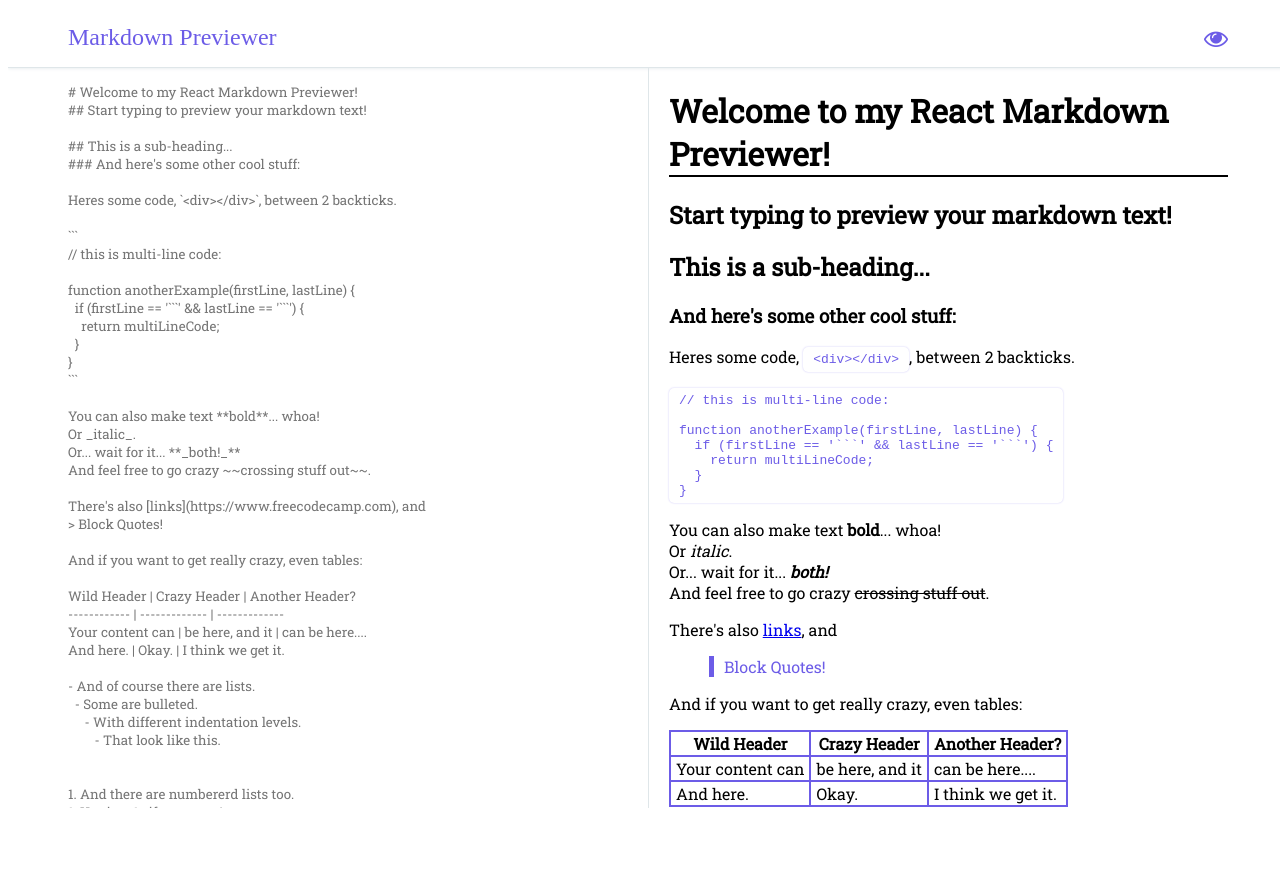
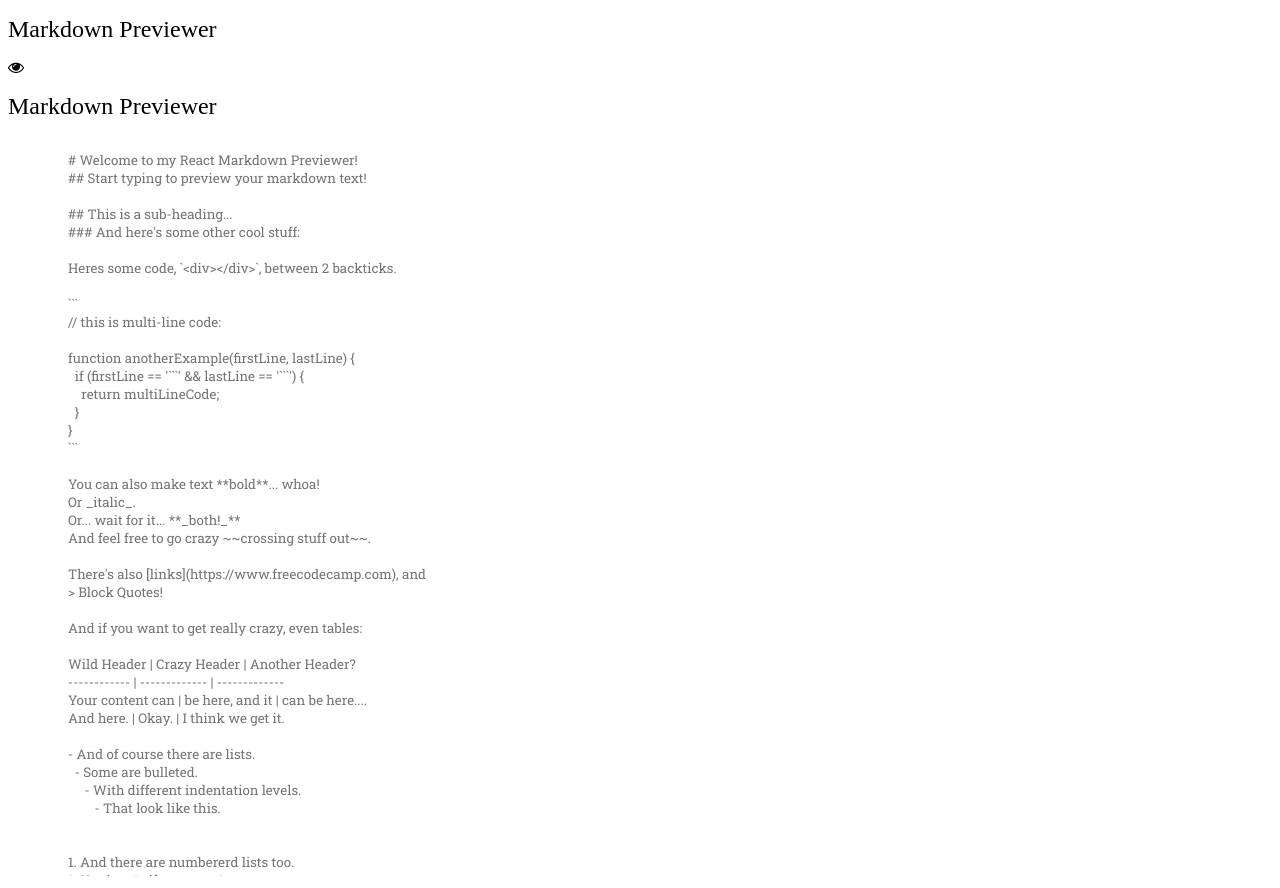
Before and after one commit to CBStanley12/easynote, a React (Create React App) app: page / in a window 1280 px wide. Before the commit the page ends 816 px from the top, so only its background shows below. Built offline with nearby package versions, Linux system fonts and the light colour scheme.

Commit message:
modify components for new layout

```diff
--- a/src/components/App.js
+++ b/src/components/App.js
@@ -3,6 +3,7 @@ import '../styles/app.css';
 import Editor from './Editor';
 import Preview from './Preview';
 import Header from './Header';
+import Sidebar from './Sidebar';
 
 class App extends Component {
   constructor(props) {
@@ -38,10 +39,10 @@ class App extends Component {
     const { handleChange, displayPreview } = this;
 
     return (
-      <div className="container">
+      <div className="layout-container">
         <Header click={displayPreview} isPreviewDisplayed={isPreviewDisplayed} />
+        <Sidebar />
         <Editor markdown={markdown} onChange={handleChange} isPreviewDisplayed={isPreviewDisplayed} />
-        <Preview markdown={markdown} isPreviewDisplayed={isPreviewDisplayed} />
       </div>
     );
   }
--- a/src/components/Editor.js
+++ b/src/components/Editor.js
@@ -2,7 +2,7 @@ import React from 'react';
 
 const Editor = ({ markdown, isPreviewDisplayed, onChange }) => {
     return (
-        <div className={`editor ${!isPreviewDisplayed ? "fullscreen" : ""}`}>
+        <div className="layout-content">
             <textarea className="editor_textarea" placeholder={markdown} onChange={onChange} type="text" rows="30" />
         </div>
     )
--- a/src/components/Header.js
+++ b/src/components/Header.js
@@ -2,7 +2,7 @@ import React from 'react';
 
 const Header = ({ click, isPreviewDisplayed }) => {
     return (
-        <header className="header">
+        <header className="layout-header">
             <h1 className="header-title">Markdown Previewer</h1>
             <i className={`header-icon fa ${isPreviewDisplayed ? "fa-eye" : "fa-eye-slash"}`} onClick={click}></i>
         </header>
--- /dev/null
+++ b/src/components/Sidebar.js
@@ -0,0 +1,12 @@
+import React from 'react';
+
+const Sidebar = () => {
+    return (
+        <header className="layout-sidebar">
+            <h1 className="header-title">Markdown Previewer</h1>
+            <i className=""></i>
+        </header>
+    )
+}
+
+export default Sidebar;
```
